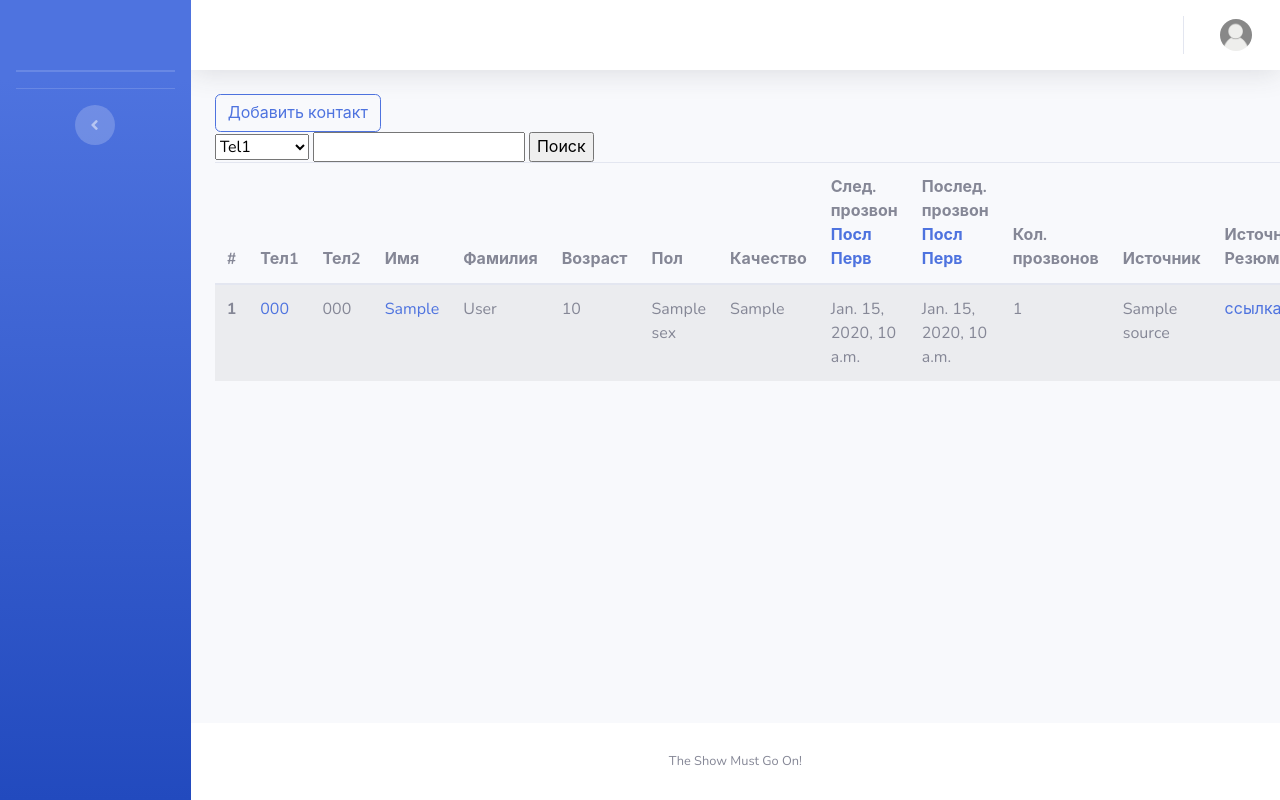
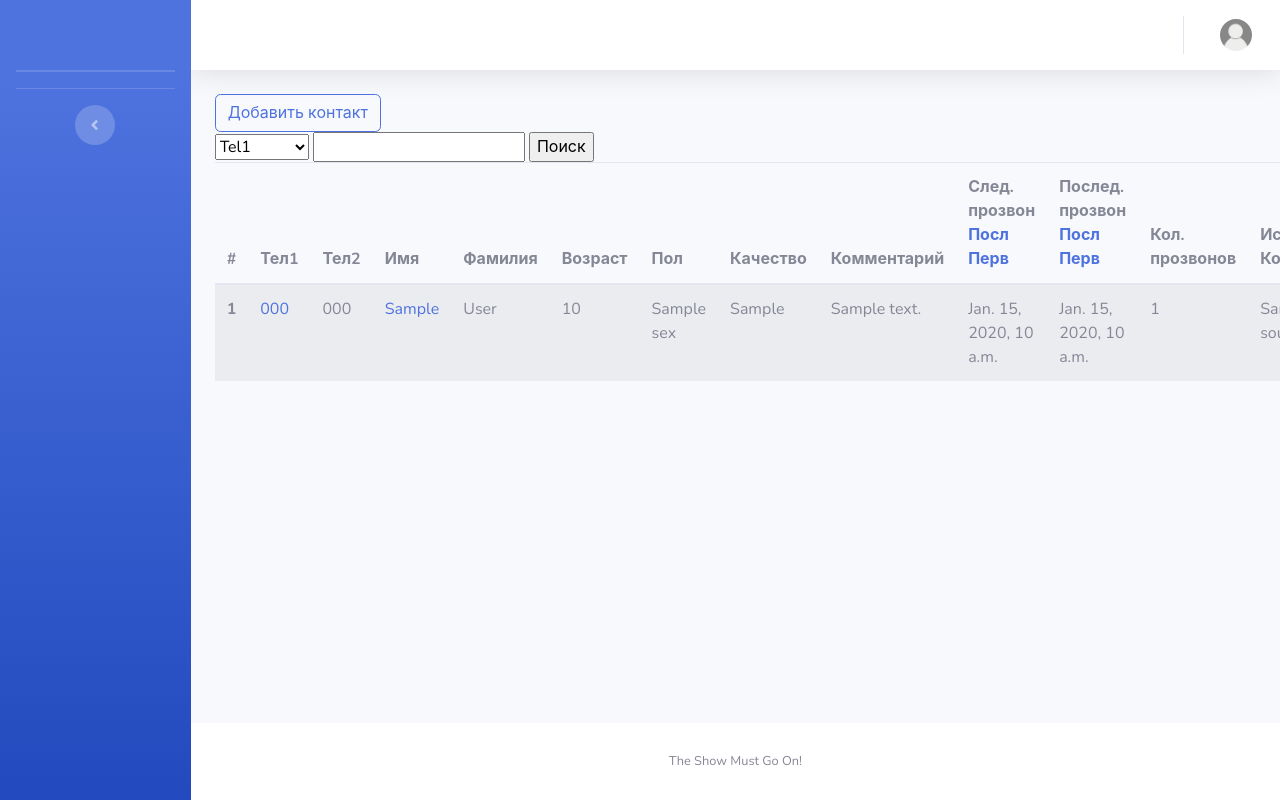
Before and after one commit to vladimirtkach/yesjob, a Django app: template src/sales/templates/sales/contact_list.html in a window 1280 px wide. Run offline with Django 3.2, Linux system fonts and the light colour scheme; the template is opened without the code that fills it: most values are stand-ins (such as "Sample title", 1, 10 or a date in 2020); some libraries are stand-ins or nearby versions.

Commit message:
contact_comment

```diff
--- a/src/sales/templates/sales/contact_list.html
+++ b/src/sales/templates/sales/contact_list.html
@@ -47,6 +47,7 @@
       <th scope="col">Возраст</th>
       <th scope="col">Пол</th>
       <th scope="col">Качество</th>
+      <th scope="col">Комментарий</th>
       <th scope="col">След. прозвон <a href="{% url 'sales:contact_list'%}?order=-next_contact_date">Посл</a>
       <a href="{% url 'sales:contact_list'%}?order=next_contact_date">Перв</a>
       </th>
@@ -55,7 +56,7 @@
          <a href="{% url 'sales:contact_list'%}?order=last_contact_date">Перв</a>
       </th>
       <th scope="col">Кол. прозвонов</th>
-      <th scope="col">Источник</th>
+      <th scope="col">Источник Контакта</th>
       <th scope="col">Источник Резюме</th>
       <th scope="col">Заголовок Резюме</th>
       <th scope="col">Профиль</th>
@@ -73,6 +74,8 @@
       <td>{{ c.age }}</td>
       <td>{{ c.sex }}</td>
       <td>{{ c.lead_quality }}</td>
+            <td>{{ c.comment }}</td>
+
       <td>{{ c.next_contact_date}}</td>
       <td>{{ c.last_contact_date}}</td>
       <td> {{ c.interaction_set.count }}</td>
```
